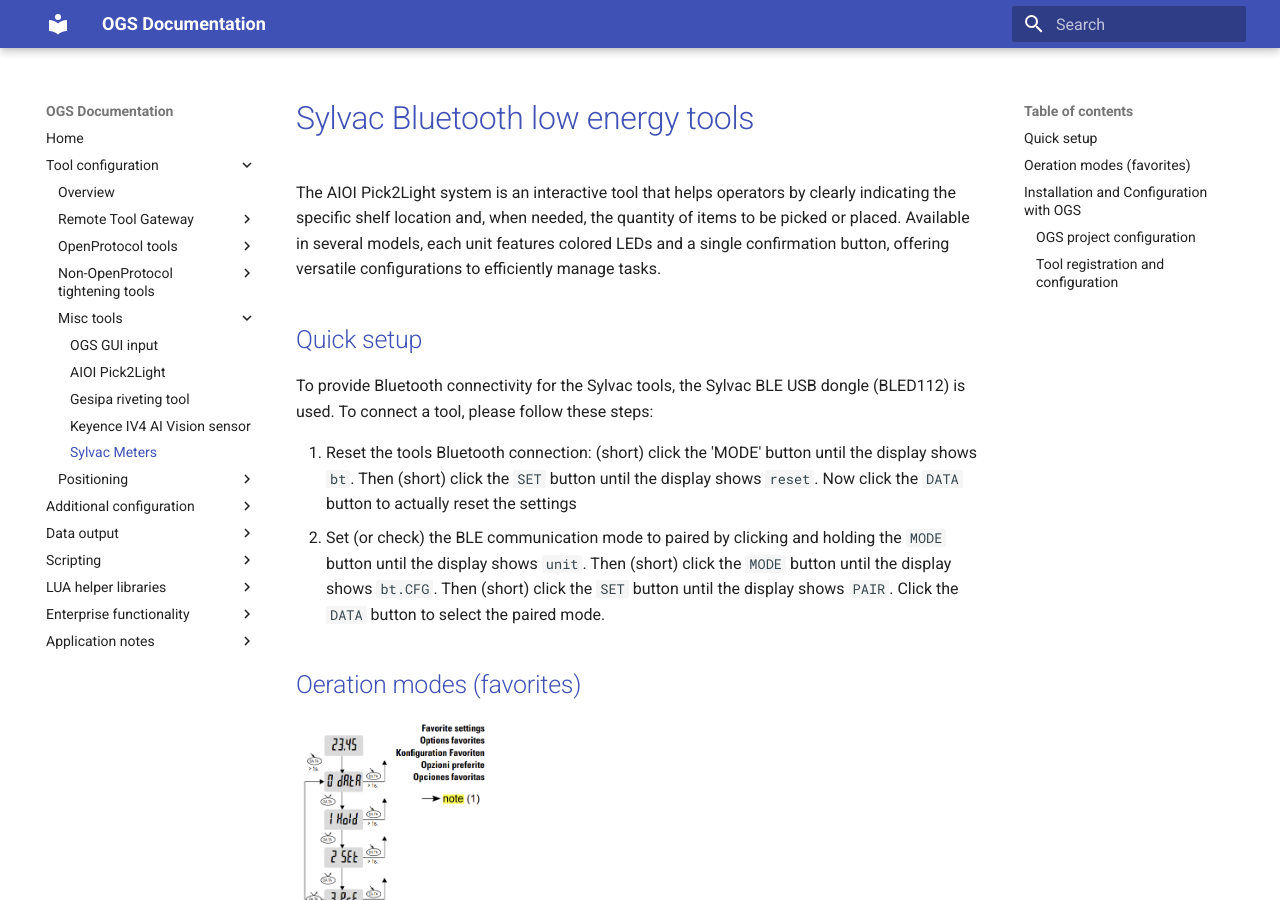
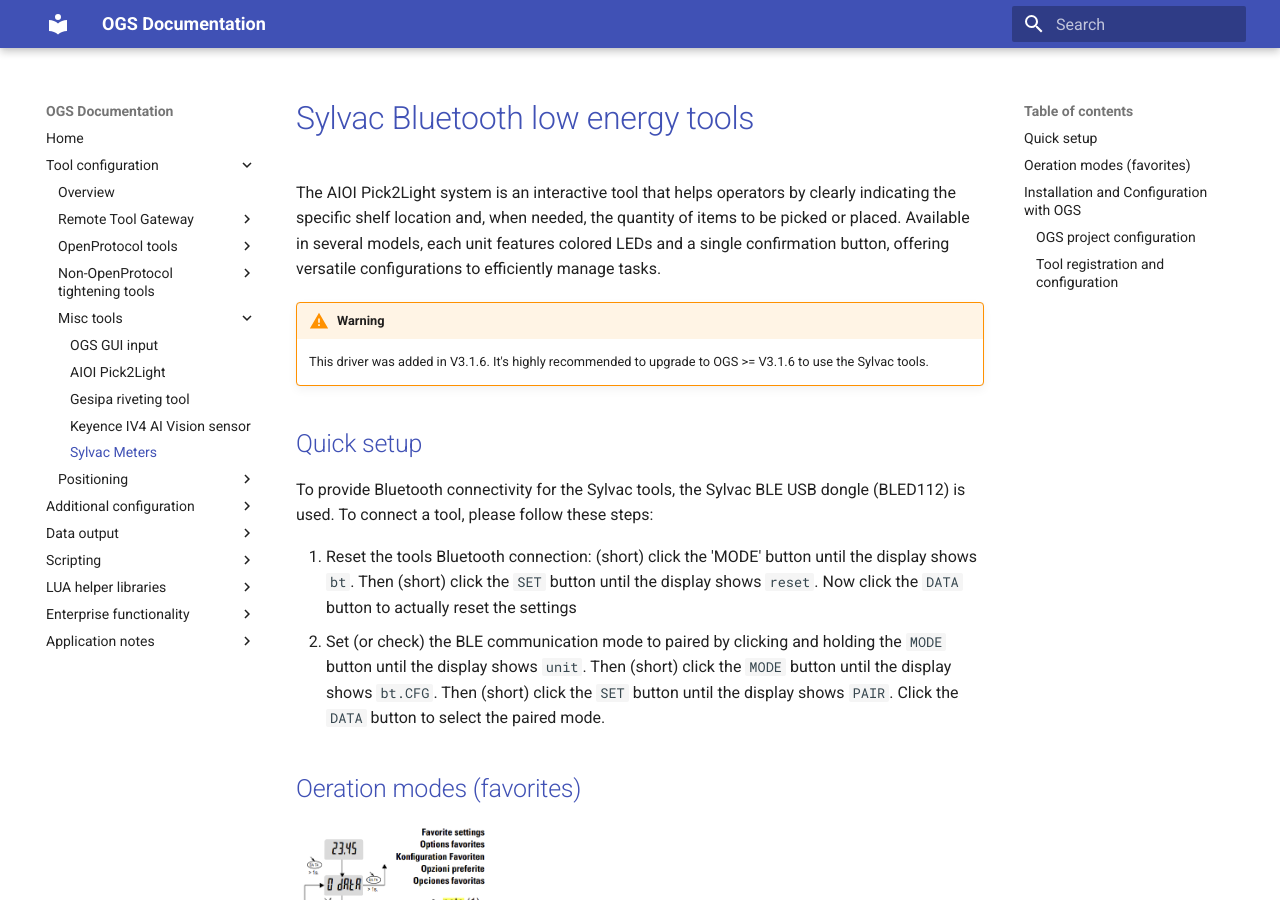
Before and after one commit to haller-erne/ogs, an MkDocs documentation site: the page built from docs/tools/misc/sylvac.md, in a window 1280 px wide and 900 px high. Built offline with MkDocs 1.6.1 and Material for MkDocs 9.7.7, drawn with Linux system fonts in a browser that asks for light colours.

Commit message:
Updated sylvac docs

```diff
--- a/docs/tools/misc/sylvac.md
+++ b/docs/tools/misc/sylvac.md
@@ -10,6 +10,11 @@
 # Sylvac Bluetooth low energy tools
 
 The AIOI Pick2Light system is an interactive tool that helps operators by clearly indicating the specific shelf location and, when needed, the quantity of items to be picked or placed. Available in several models, each unit features colored LEDs and a single confirmation button, offering versatile configurations to efficiently manage tasks. <!--links? to aioi H/W setup-->
+
+!!! warning
+
+    This driver was added in V3.1.6. It's highly recommended to upgrade to OGS >= V3.1.6 to use the Sylvac tools.
+
 
 ## Quick setup
 
```
